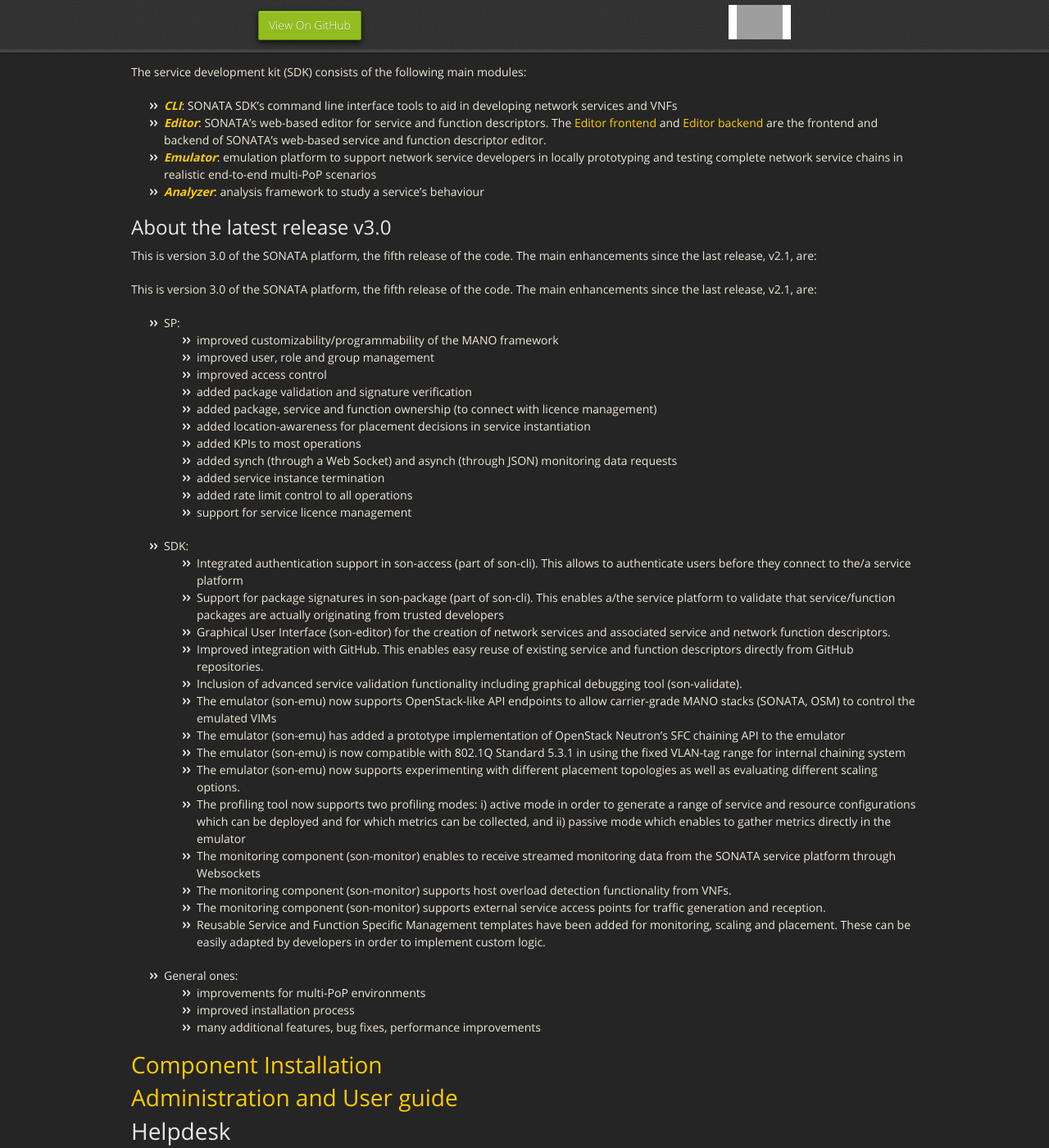
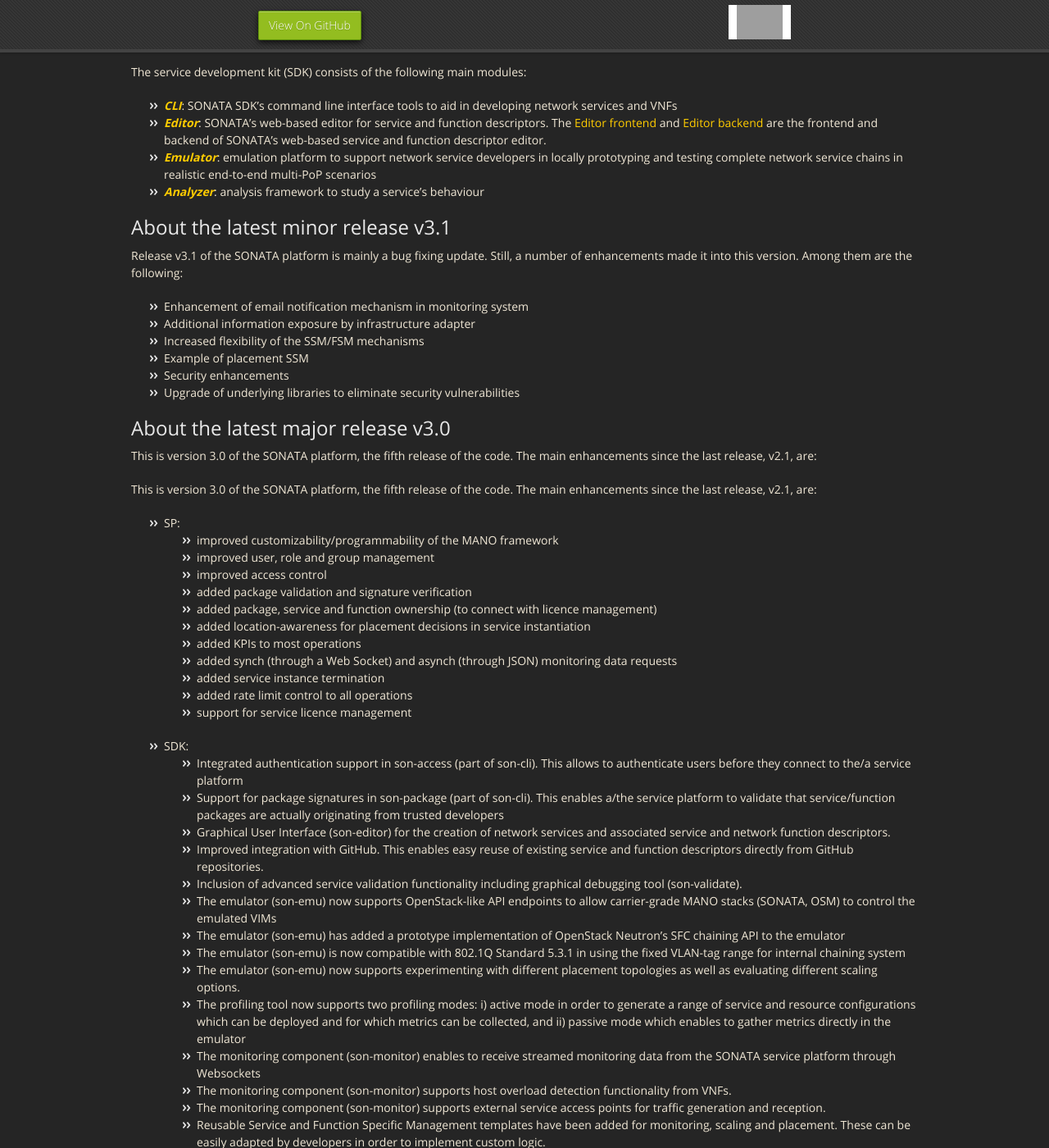
Before and after one commit to sonata-nfv/sonata-nfv.github.io, a Jekyll site: the page built from index.md, in a window 1280 px wide and 1400 px high, scrolled down 2661 px. Shown: the whole window at 82% size. Built offline with Jekyll 4.4.1, drawn with Linux system fonts in a browser that asks for light colours; nearby versions of some CDN libraries; grey boxes are pictures that could not be loaded.

Commit message:
Updating minor release v3.1

```diff
--- a/index.md
+++ b/index.md
@@ -4,10 +4,10 @@ layout: default
 
 ![](http://sonata-nfv.eu/sites/sonata-nfv.eu/themes/zen/sonatina/images/sonata_logo.svg)
 
-<!-- Some introductory text about a paragraph or so and scope of this site -->
 # Foreword
 
 ## Purpose of this tutorial
+
 The purpose of this tutorial is to provide the reader with a general view about SONATA in the easiest and quickest way possible.
 Here you will find a brief explanation about what SONATA is, how to install it, how to use it and how to get technical support if required.
 This tutorial doesn´t pretend to be an extend document where to find all the information related to SONATA, but an "umbrella" document that will guide you to more extensive documentation if required.
@@ -15,6 +15,7 @@ This tutorial doesn´t pretend to be an extend document where to find all the in
 ## Document structure
 
 This quick guide is organized in the following manner:
+
 * Section 1 (this section) is an introduction to the guide.
 * Section 2 provides general presentation about SONATA: what SONATA is and for whom, its general architecture, and a brief description of its main modules, the Service Platform (SP) and the Service Development Kit(SDK).
 * Section 3 gives information about the current SONATA software release.
@@ -22,7 +23,6 @@ This quick guide is organized in the following manner:
 * In section 5, we describe briefly how to use SONATA once installed, from the creation of a service, how to test it using the emulator, to its deployment with the Service Platform .
 * Section 6 describes the support process provide by SONATA Team.
 * Section 7 is a consolidation of all the acronyms used in this document.
-
 
 # Brief SONATA introduction
 
@@ -63,7 +63,6 @@ To support all these features, we have designed a modular and very flexible arch
 
 ![](http://sonata-nfv.github.io/son-tutorials/figures/Implementation_architecture.png)
 
-
 The main modules of the SP are the following:
 
 * ***[Gatekeeper](https://github.com/sonata-nfv/son-gkeeper):*** controls and enforces whoever (and whatever) wants to interact with the SP and guarantees the quality of the submitted packages, by validating them against a schema (syntactically), the topology of the described service and it's integrity;
@@ -84,69 +83,55 @@ The service development kit (SDK) consists of the following main modules:
 * ***[Emulator](https://github.com/sonata-nfv/son-emu)***: emulation platform to support network service developers in locally prototyping and testing complete network service chains in realistic end-to-end multi-PoP scenarios
 * ***[Analyzer](https://github.com/sonata-nfv/son-analyze)***: analysis framework to study a service's behaviour
 
+## About the latest minor release v3.1
 
-## About the latest release v3.0
+Release v3.1 of the SONATA platform is mainly a bug fixing update. Still, a number of enhancements made it into this version. Among them are the following:
+
+* Enhancement of email notification mechanism in monitoring system
+* Additional information exposure by infrastructure adapter
+* Increased flexibility of the SSM/FSM mechanisms
+* Example of placement SSM
+* Security enhancements
+* Upgrade of underlying libraries to eliminate security vulnerabilities
+
+## About the latest major release v3.0
 
 This is version 3.0 of the SONATA platform, the fifth release of the code. The main enhancements since the last release, v2.1, are:
 
 This is version 3.0 of the SONATA platform, the fifth release of the code. The main enhancements since the last release, v2.1, are:
 
--   SP:
-    -   improved customizability/programmability of the MANO framework
-    -   improved user, role and group management
-    -   improved access control
-    -   added package validation and signature verification
-    -   added package, service and function ownership (to connect with licence management)
-    -   added location-awareness for placement decisions in service instantiation
-    -   added KPIs to most operations
-    -   added synch (through a Web Socket) and asynch (through JSON) monitoring data requests
-    -   added service instance termination
-    -   added rate limit control to all operations
-    -   support for service licence management
--   SDK:
-    -   Integrated authentication support in son-access (part of son-cli). This allows to authenticate users before they connect to the/a service platform
-    -   Support for package signatures in son-package (part of son-cli). This enables a/the service platform to validate that service/function packages are actually originating from trusted developers
-    -   Graphical User Interface (son-editor) for the creation of network services and associated service and network function descriptors.
-    -   Improved integration with GitHub. This enables easy reuse of existing service and function descriptors directly from GitHub repositories.
-    -   Inclusion of advanced service validation functionality including graphical debugging tool (son-validate).
-    -   The emulator (son-emu) now supports OpenStack-like API endpoints to allow carrier-grade MANO stacks (SONATA, OSM) to control the emulated VIMs
-    -   The emulator (son-emu) has added a prototype implementation of OpenStack Neutron's SFC chaining API to the emulator
-    -   The emulator (son-emu) is now compatible with 802.1Q Standard 5.3.1 in using the fixed VLAN-tag range for internal chaining system
-    -   The emulator (son-emu) now supports experimenting with different placement topologies as well as evaluating different scaling options.
-    -   The profiling tool now supports two profiling modes: i) active mode in order to generate a range of service and resource configurations which can be deployed and for which metrics can be collected, and ii) passive mode which enables to gather metrics directly in the emulator
-    -   The monitoring component (son-monitor) enables to receive streamed monitoring data from the SONATA service platform through Websockets
-    -   The monitoring component (son-monitor) supports host overload detection functionality from VNFs.
-    -   The monitoring component (son-monitor) supports external service access points for traffic generation and reception.
-    -   Reusable Service and Function Specific Management templates have been added for monitoring, scaling and placement. These can be easily adapted by developers in order to implement custom logic.
--   General ones:
-    -   improvements for multi-PoP environments
-    -   improved installation process
-    -   many additional features, bug fixes, performance improvements
-
-
+* SP:
+  * improved customizability/programmability of the MANO framework
+  * improved user, role and group management
+  * improved access control
+  * added package validation and signature verification
+  * added package, service and function ownership (to connect with licence management)
+  * added location-awareness for placement decisions in service instantiation
+  * added KPIs to most operations
+  * added synch (through a Web Socket) and asynch (through JSON) monitoring data requests
+  * added service instance termination
+  * added rate limit control to all operations
+  * support for service licence management
+* SDK:
+  * Integrated authentication support in son-access (part of son-cli). This allows to authenticate users before they connect to the/a service platform
+  * Support for package signatures in son-package (part of son-cli). This enables a/the service platform to validate that service/function packages are actually originating from trusted developers
+  * Graphical User Interface (son-editor) for the creation of network services and associated service and network function descriptors.
+  * Improved integration with GitHub. This enables easy reuse of existing service and function descriptors directly from GitHub repositories.
+  * Inclusion of advanced service validation functionality including graphical debugging tool (son-validate).
+  * The emulator (son-emu) now supports OpenStack-like API endpoints to allow carrier-grade MANO stacks (SONATA, OSM) to control the emulated VIMs
+  * The emulator (son-emu) has added a prototype implementation of OpenStack Neutron's SFC chaining API to the emulator
+  * The emulator (son-emu) is now compatible with 802.1Q Standard 5.3.1 in using the fixed VLAN-tag range for internal chaining system
+  * The emulator (son-emu) now supports experimenting with different placement topologies as well as evaluating different scaling options.
+  * The profiling tool now supports two profiling modes: i) active mode in order to generate a range of service and resource configurations which can be deployed and for which metrics can be collected, and ii) passive mode which enables to gather metrics directly in the emulator
+  * The monitoring component (son-monitor) enables to receive streamed monitoring data from the SONATA service platform through Websockets
+  * The monitoring component (son-monitor) supports host overload detection functionality from VNFs.
+  * The monitoring component (son-monitor) supports external service access points for traffic generation and reception.
+  * Reusable Service and Function Specific Management templates have been added for monitoring, scaling and placement. These can be easily adapted by developers in order to implement custom logic.
+* General ones:
+  * improvements for multi-PoP environments
+  * improved installation process
+  * many additional features, bug fixes, performance improvements
 
 # [Component Installation](/component_installation)
 
-
 # [Administration and User guide](/start_using)
-
-<!--
-  4.5 5. Start using SONATA
-      4.5.1 5.1 General workflow
-      4.5.2 5.2 Creating a network service with the SDK (Luis)
-      4.5.3 5.3 Testing a network service with the EMULATOR (Manuel)
-      4.5.4 5.4 Deploying a service with the SERVICE PLATFORM (Felipe)
-          4.5.4.1 5.4.1 Login to SONATA Service Platform (Panos)
-          4.5.4.2 5.4.2 Add a new VIM/WIM (Panos)
--->
-
-# Helpdesk
-
-<!--
-  4.6 6. Support (Peer)
-       4.6.1 6.1 Process
-       4.6.2 6.2 Contact details
-  4.7 7. List of acronyms (All)
--->
-
-# References
```
